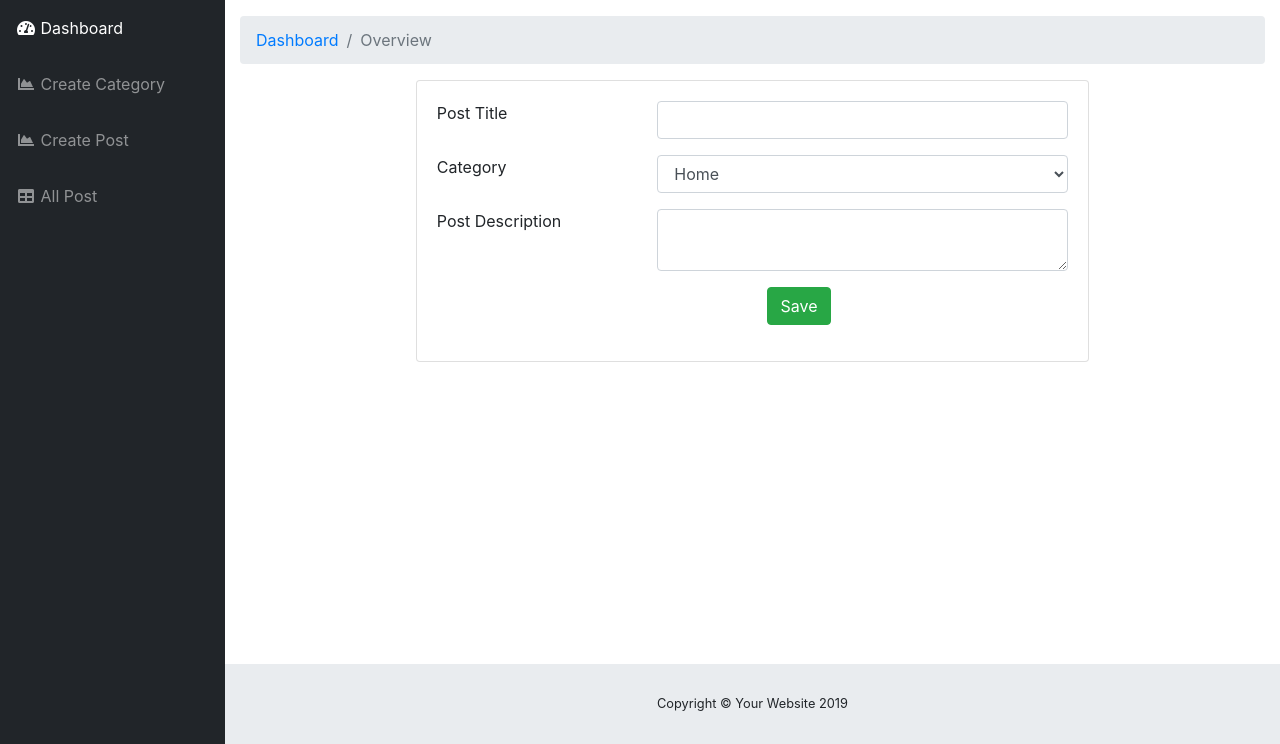
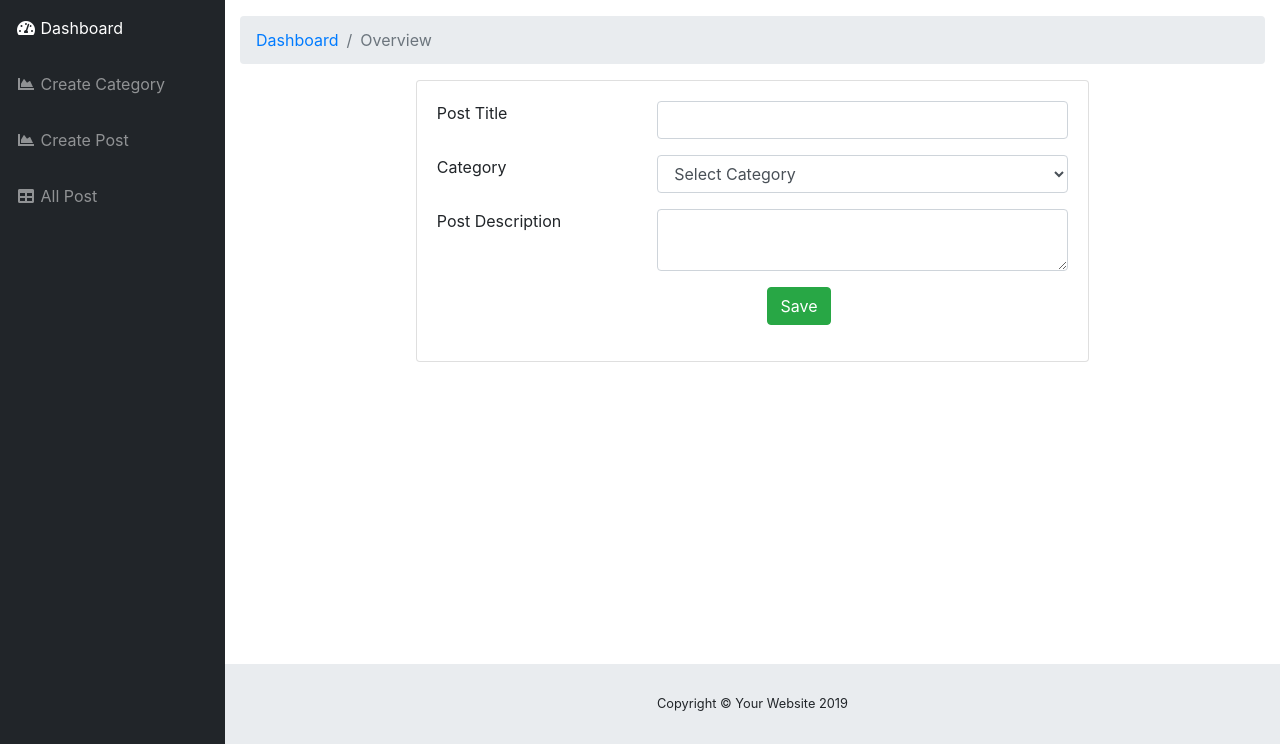
Before and after one commit to nayonacademy/BlogProject, a Django app: page /dashboard/posts/add in a window 1280 px wide. Shown: the part 56-800 px from the top of the page. Run offline with Django 3.2, Linux system fonts and the light colour scheme; a user stored in the database is signed in; data comes from the database, SQL or seed files in the repository; both versions use the stored data as it was after the commit; some libraries are stand-ins or nearby versions.

Commit message:
Category Deleted And Post Update Page Issue Solved

```diff
--- a/BlogProject/dashboard/templates/dashboard/create_category.html
+++ b/BlogProject/dashboard/templates/dashboard/create_category.html
@@ -96,7 +96,9 @@
                     </td>
                     <td> <i class="fa fa-clock"></i>&nbsp;{{ category_data_value.updated_at| timesince }} Ago </td>
                     <td>
+                      <a href="{% url 'category_delete' category_data_value.id %}" onclick="return confirm('Are You Sure?')">
                         <button class="btn btn-danger">Delete</button>
+                      </a>
                         <button class="btn btn-info">Edit</button>
                         <button class="btn btn-success">Active</button>
                     </td>
--- a/BlogProject/dashboard/templates/dashboard/create_post.html
+++ b/BlogProject/dashboard/templates/dashboard/create_post.html
@@ -36,9 +36,10 @@
             </div>
             <div class="col-sm-8">
                 <select class="form-control" name="category_name" id="">
+                    <option>Select Category</option>
                     {% for i in category_list %}
-                        {% if post_data.first.category.id == i.id %}
-                        <option value="{{i.id}}">{{i.category_name}}</option>
+                        {% if post_data.first.category_id == i.id %}
+                        <option selected value="{{i.id}}">{{i.category_name}}</option>
                         {% else %}
                         <option value="{{i.id}}">{{i.category_name}}</option>
                         {% endif %}
--- a/BlogProject/dashboard/urls.py
+++ b/BlogProject/dashboard/urls.py
@@ -8,6 +8,7 @@ urlpatterns = [
     path('category', views.category, name='category'),
     path('posts/<int:pk>', views.updatePost, name='updatePost'),
     path('posts/delete/<int:pk>', views.postdelete, name='postdelete'),
+    path('category/delete/<int:pk>', views.category_delete, name='category_delete'),
     path('posts/add', views.newPost, name='newpost'),
     path('posts/update/<int:pk>', views.postupdate, name='postupdate'),
     path('settings', views.settings, name='settings')
--- a/BlogProject/dashboard/views.py
+++ b/BlogProject/dashboard/views.py
@@ -53,13 +53,14 @@ def newPost(request):
         context = {
             'category_list': allcategory
         }
-        return render(request, 'dashboard/create_post.html',context)
+        return render(request, 'dashboard/create_post.html', context)
 
     if request.method == "POST":
         title = request.POST.get('post_title', None)
         desc = request.POST.get("post_des", None)
-        print(title, desc)
-        BlogPost.objects.create(title=title, details=desc)
+        category_name = request.POST.get("category_name", None)
+        # print(title, desc,category_name)
+        BlogPost.objects.create(title=title, details=desc, category_id=category_name)
         messages.success(request, 'Successfully Add new post')
         return HttpResponseRedirect(reverse('showallpost'))
 
@@ -72,7 +73,7 @@ def postdelete(request, pk):
 
 
 @login_required
-def postupdate(request,pk):
+def postupdate(request, pk):
     if request.method == 'GET':
         postdata = BlogPost.objects.filter(pk=pk)
         print(postdata.first().category)
@@ -81,8 +82,7 @@ def postupdate(request,pk):
             'post_data': postdata,
             'category_list': allcategory
         }
-        return render(request, 'dashboard/create_post.html',context)
-
+        return render(request, 'dashboard/create_post.html', context)
 
 
 @login_required
@@ -103,6 +103,13 @@ def category(request):
 
 
 @login_required
+def category_delete(request, pk):
+    category = Category.objects.filter(pk=pk).delete()
+    messages.info(request, 'Category Deleted !')
+    return HttpResponseRedirect(reverse('category'))
+
+
+@login_required
 def settings(request):
     return HttpResponse("I am settings view")
 
```
Also changed, not shown: BlogProject/db.sqlite3.
